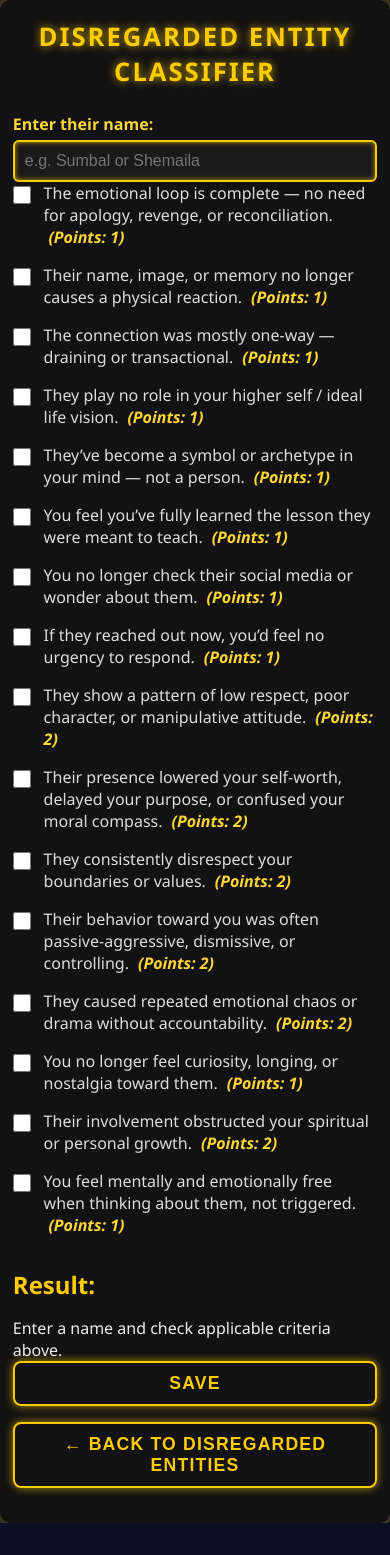
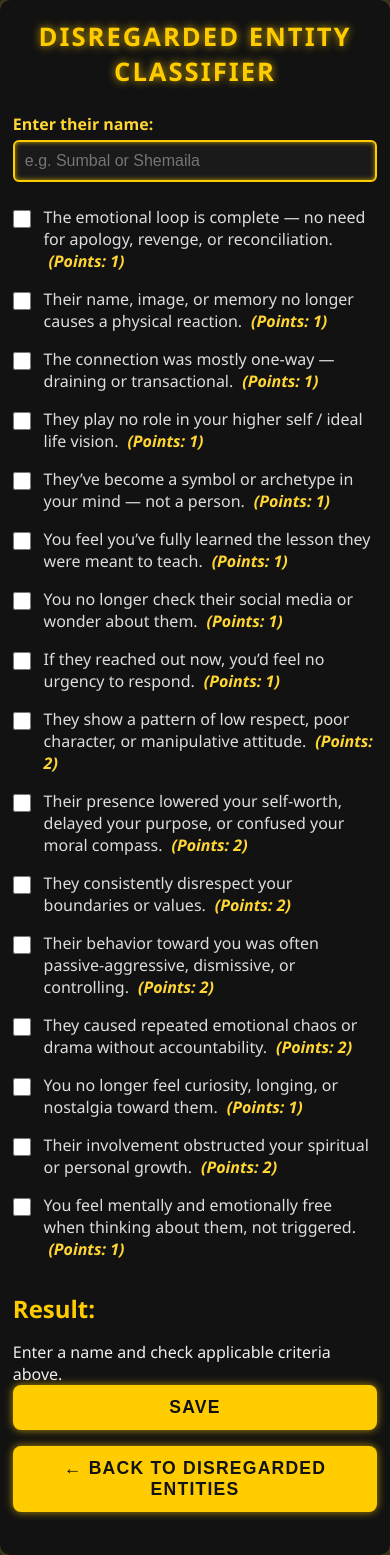
Before and after one commit to algosal/salmansaeed.us, a React (Create React App) app: page /DisregardedClassifier in a window 390 px wide. Before the commit the page ends 1523 px from the top, so only its background shows below. Built offline with nearby package versions, Linux system fonts and the light colour scheme.

Commit message:
Disregarded Entities Addition

```diff
--- a/src/components/DisregardedClassifier.jsx
+++ b/src/components/DisregardedClassifier.jsx
@@ -1,5 +1,5 @@
 import React, { useState } from "react";
-import { useNavigate } from "react-router-dom"; // for navigation
+import { useNavigate, Link } from "react-router-dom"; // added Link
 import "../styles/DisregardedClassifier.css";
 
 const criteria = [
@@ -141,13 +141,17 @@ const DisregardedClassifier = () => {
           </label>
         ))}
       </div>
+
       <div className="dec-result-block">
         <h2>Result:</h2>
         {name ? (
           isDisregarded ? (
             <div className="dec-result passed">
               ✅ <strong>{name}</strong> qualifies as a{" "}
-              <u>Disregarded Entity</u>.
+              <Link to="/DisregardedEntities" className="dec-result-link">
+                <u>Disregarded Entity</u>
+              </Link>
+              .
               <blockquote>
                 “You once mattered. Now you are mist. I honor your role. I
                 release your hold.”
@@ -155,8 +159,11 @@ const DisregardedClassifier = () => {
             </div>
           ) : (
             <div className="dec-result failed">
-              ❌ <strong>{name}</strong> does <u>not yet</u> meet the threshold
-              for being Disregarded.
+              ❌ <strong>{name}</strong> does{" "}
+              <Link to="/DisregardedEntities" className="dec-result-link">
+                <u>not yet</u>
+              </Link>{" "}
+              meet the threshold for being Disregarded.
               <p>Further healing or clarity may still be in process.</p>
             </div>
           )
@@ -164,14 +171,14 @@ const DisregardedClassifier = () => {
           <p>Enter a name and check applicable criteria above.</p>
         )}
       </div>
+
       <div className="dec-buttons-container">
-        <button onClick={handleSave} className="dec-save-button">
+        <button onClick={handleSave} className="dec-button">
           Save
         </button>
-
         <button
           onClick={() => navigate("/DisregardedEntities")}
-          className="dec-back-button"
+          className="dec-button dec-back-button"
         >
           ← Back to Disregarded Entities
         </button>
--- a/src/styles/DisregardedClassifier.css
+++ b/src/styles/DisregardedClassifier.css
@@ -1,3 +1,5 @@
+/* DisregardedClassifier.css */
+
 .dec-page-container {
   max-width: 700px;
   margin: 0 auto;
@@ -37,6 +39,7 @@
   color: #eee;
   box-shadow: inset 0 0 5px #ffcc00bb;
   transition: border-color 0.3s ease;
+  margin-bottom: 1.5rem; /* Space below input */
 }
 
 .dec-input-block input:focus {
@@ -45,40 +48,45 @@
   box-shadow: 0 0 12px #ffd633cc;
 }
 
-.dec-save-button,
-.dec-back-button {
-  background-color: transparent;
-  border: 2px solid #ffcc00;
-  color: #ffcc00;
-  padding: 10px 22px;
+.dec-buttons-container {
+  display: flex;
+  gap: 1rem;
+  margin-bottom: 1.5rem;
+  justify-content: flex-start;
+  flex-wrap: nowrap;
+}
+
+.dec-button {
+  flex: 1 1 auto;
+  padding: 12px 16px;
   font-size: 1.1rem;
   font-weight: 700;
+  color: #121212;
+  background-color: #ffcc00;
+  border: none;
   border-radius: 8px;
   cursor: pointer;
+  box-shadow: 0 0 8px #ffcc00aa;
   text-transform: uppercase;
   letter-spacing: 1.2px;
-  box-shadow: 0 0 8px #ffcc00aa;
-  transition: background-color 0.3s ease, color 0.3s ease, box-shadow 0.4s ease;
-  margin-bottom: 1rem;
-  display: inline-block;
+  transition: background-color 0.3s ease;
+  user-select: none;
+  text-align: center;
 }
 
-.dec-save-button:hover,
-.dec-back-button:hover {
-  background-color: #ffcc00;
-  color: #121212;
-  box-shadow: 0 0 15px #ffcc00ff, 0 0 20px #ffd633ff;
+.dec-button:hover {
+  background-color: #e6b800;
 }
 
-.dec-save-button:active,
-.dec-back-button:active {
-  background-color: #e6b800;
-  box-shadow: 0 0 10px #e6b800cc;
+.dec-button:active {
+  background-color: #c9a500;
+  box-shadow: 0 0 10px #c9a500cc;
   transform: scale(0.97);
 }
 
 .dec-criteria-list {
   margin-bottom: 2rem;
+  user-select: none;
 }
 
 .dec-criteria-item {
@@ -88,7 +96,7 @@
   margin-bottom: 1rem;
   color: #ddd;
   font-size: 1rem;
-  user-select: none;
+  cursor: pointer;
 }
 
 .dec-criteria-item input[type="checkbox"] {
@@ -98,6 +106,8 @@
   height: 18px;
   accent-color: #ffcc00;
   flex-shrink: 0;
+  position: relative;
+  z-index: 1; /* ensure input is clickable */
 }
 
 .dec-criteria-item span em {
@@ -120,6 +130,7 @@
   box-shadow: 0 0 12px #00cc00bb;
   color: #b9f6ca;
   font-weight: 600;
+  margin-bottom: 1rem;
 }
 
 .dec-result.passed blockquote {
@@ -136,12 +147,23 @@
   box-shadow: 0 0 12px #cc0000bb;
   color: #f6a2a2;
   font-weight: 600;
+  margin-bottom: 1rem;
 }
 
 .dec-result.failed p {
   margin-top: 0.4rem;
   font-style: italic;
   color: #fbbcbc;
+}
+.dec-result-link {
+  color: #ffd633;
+  cursor: pointer;
+  text-decoration: underline;
+  transition: color 0.3s ease;
+}
+
+.dec-result-link:hover {
+  color: #ffcc00;
 }
 
 @media (max-width: 480px) {
@@ -151,9 +173,10 @@
   .dec-section-title {
     font-size: 1.6rem;
   }
-  .dec-save-button,
-  .dec-back-button {
-    width: 100%;
-    text-align: center;
+  .dec-buttons-container {
+    flex-direction: column;
+  }
+  .dec-button {
+    flex: 1 1 100%;
   }
 }
```
